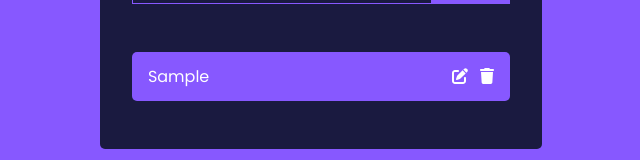
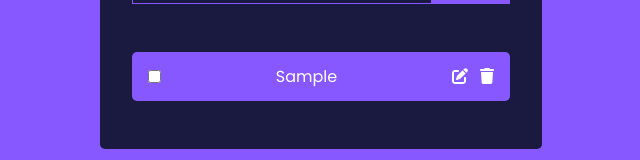
Before and after one commit to erioluwa66/TodoList, a React (Create React App) app: page / in a window 1280 px wide. Both pictures are taken after typing "Sample" into the empty fields and a click on the button "Add Task". Shown: the part 212-372 px from the top of the page, without its empty margins (319-959 px from the left). Built offline with nearby package versions, Linux system fonts and the light colour scheme.

Commit message:
add checkbox to the to do list items

```diff
--- a/src/App.js
+++ b/src/App.js
@@ -1,10 +1,12 @@
 import './App.css';
 import TodoWrapper from './components/TodoWrapper';
+import CreateGarden from './components/CreateGarden';
 
 function App() {
   return (
     <div className='App' >
       <TodoWrapper />
+      <CreateGarden />
     </div>
   );
 }
--- /dev/null
+++ b/src/components/CreateGarden.js
@@ -0,0 +1,9 @@
+
+function CreateGarden () {
+    return (
+        <>
+        <p> </p></>
+    )
+}
+
+export default CreateGarden;
--- a/src/components/Todo.js
+++ b/src/components/Todo.js
@@ -1,15 +1,25 @@
-import { FontAwesomeIcon }from '@fortawesome/react-fontawesome'
-import { faPenToSquare } from '@fortawesome/free-solid-svg-icons'
-import { faTrash } from '@fortawesome/free-solid-svg-icons'
+import { FontAwesomeIcon } from "@fortawesome/react-fontawesome";
+import { faPenToSquare } from "@fortawesome/free-solid-svg-icons";
+import { faTrash } from "@fortawesome/free-solid-svg-icons";
 
-
-function Todo ({task, toggleComplete, deleteTodo, editTodo}) {
+function Todo({ task, toggleComplete, deleteTodo, editTodo }) {
   return (
     <div className="Todo">
-            <p onClick={() => toggleComplete(task.id)}className={`${task.completed ? 'completed':""}`}>{task.task}</p>
+        <input type="checkbox"
+        checked = {task.completed}
+        onChange={() => toggleComplete(task.id)} />
+      <p
+        onClick={() => toggleComplete(task.id)}
+        className={`${task.completed ? "completed" : ""}`}
+      >
+        {task.task}
+      </p>
       <div>
-                <FontAwesomeIcon icon={faPenToSquare} onClick={() => editTodo(task.id)} />
-                <FontAwesomeIcon icon={faTrash} onClick={() => deleteTodo(task.id)}/>
+        <FontAwesomeIcon
+          icon={faPenToSquare}
+          onClick={() => editTodo(task.id)}
+        />
+        <FontAwesomeIcon icon={faTrash} onClick={() => deleteTodo(task.id)} />
       </div>
     </div>
   );
```
Lines whose indentation alone changed are shown as unchanged.
